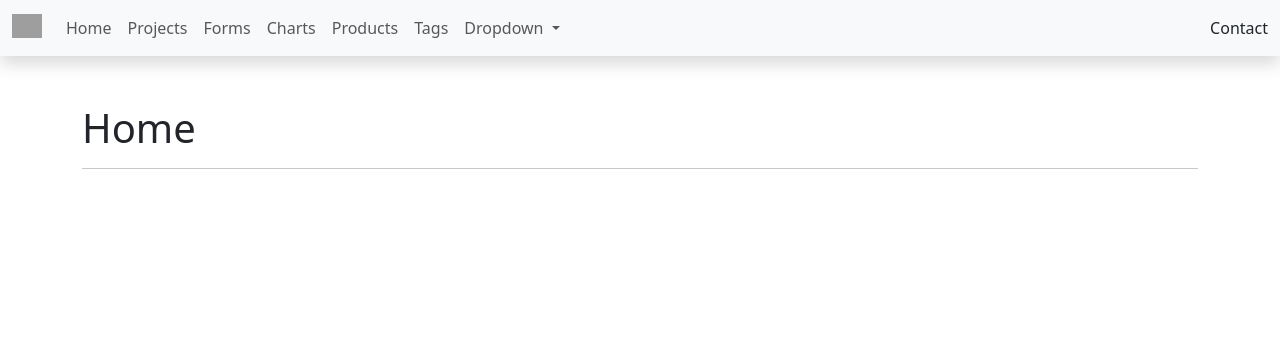
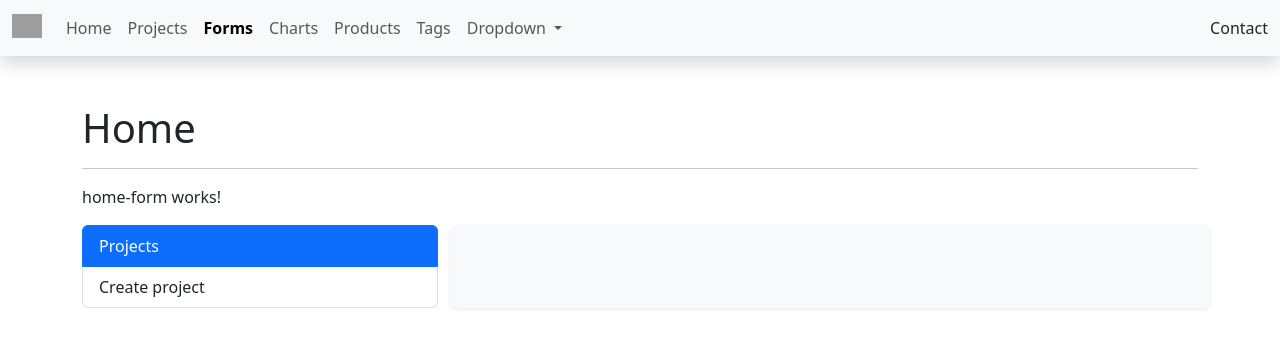
Before and after one commit to EduardoUDG/Angular_app, an Angular app: page /forms in a window 1280 px wide. Before the commit this address led to /. Shown: the top 348 px of the page. Built offline with nearby package versions, Linux system fonts and the light colour scheme; grey boxes are pictures that could not be loaded.

Commit message:
create forms module and pages created

```diff
--- a/src/app/app-routing.module.ts
+++ b/src/app/app-routing.module.ts
@@ -5,6 +5,10 @@ const routes: Routes = [
   {
     path: 'projects',
     loadChildren: () => import('./projects/projects.module').then( m => m.ProjectsModule ),
+  },
+  {
+    path: 'forms',
+    loadChildren: () => import('./forms/forms.module').then( m => m.FormsModule)
   }
 ];
 
--- /dev/null
+++ b/src/app/forms/pages/create-form/create-form.component.html
@@ -0,0 +1 @@
+<p>create-form works!</p>
--- /dev/null
+++ b/src/app/forms/pages/create-form/create-form.component.ts
@@ -0,0 +1,16 @@
+import { Component, OnInit } from '@angular/core';
+
+@Component({
+  selector: 'app-create-form',
+  templateUrl: './create-form.component.html',
+  styles: [
+  ]
+})
+export class CreateFormComponent implements OnInit {
+
+  constructor() { }
+
+  ngOnInit(): void {
+  }
+
+}
--- /dev/null
+++ b/src/app/forms/pages/home-form/home-form.component.html
@@ -0,0 +1,25 @@
+<p>home-form works!</p>
+
+<div class="row">
+
+  <div class="col-4">
+    <ul class="list-group">
+
+      <li class="list-group-item"
+          [routerLink]="['/forms']"
+          routerLinkActive="active"
+          [routerLinkActiveOptions]="{ exact: true }">Projects</li>
+
+      <li class="list-group-item"
+          [routerLink]="['create']"
+          routerLinkActive="active"
+          [routerLinkActiveOptions]="{ exact: true }">Create project</li>
+
+    </ul>
+  </div>
+
+  <div class="col-8 bg-light shadow-sm rounded">
+    <router-outlet></router-outlet>
+  </div>
+
+</div>
--- /dev/null
+++ b/src/app/forms/pages/home-form/home-form.component.ts
@@ -0,0 +1,9 @@
+import { Component } from '@angular/core';
+
+@Component({
+  selector: 'app-home-form',
+  templateUrl: './home-form.component.html',
+  styles: [
+  ]
+})
+export class HomeFormComponent { }
--- /dev/null
+++ b/src/app/forms/pages/show-form/show-form.component.html
@@ -0,0 +1 @@
+<p>show-form works!</p>
--- /dev/null
+++ b/src/app/forms/pages/show-form/show-form.component.ts
@@ -0,0 +1,16 @@
+import { Component, OnInit } from '@angular/core';
+
+@Component({
+  selector: 'app-show-form',
+  templateUrl: './show-form.component.html',
+  styles: [
+  ]
+})
+export class ShowFormComponent implements OnInit {
+
+  constructor() { }
+
+  ngOnInit(): void {
+  }
+
+}
--- a/src/app/shared/components/navbar/navbar.component.html
+++ b/src/app/shared/components/navbar/navbar.component.html
@@ -19,7 +19,7 @@
           <a class="nav-link" routerLinkActive="fw-bold active">Projects</a>
         </li>
 
-        <li class="nav-item">
+        <li class="nav-item" routerLink="forms">
           <a class="nav-link" routerLinkActive="fw-bold active">Forms</a>
         </li>
 
```
Also changed, not shown: src/app/forms/forms-routing.module.ts (added, +23 -0 lines), src/app/forms/forms.module.ts (added, +21 -0 lines).
